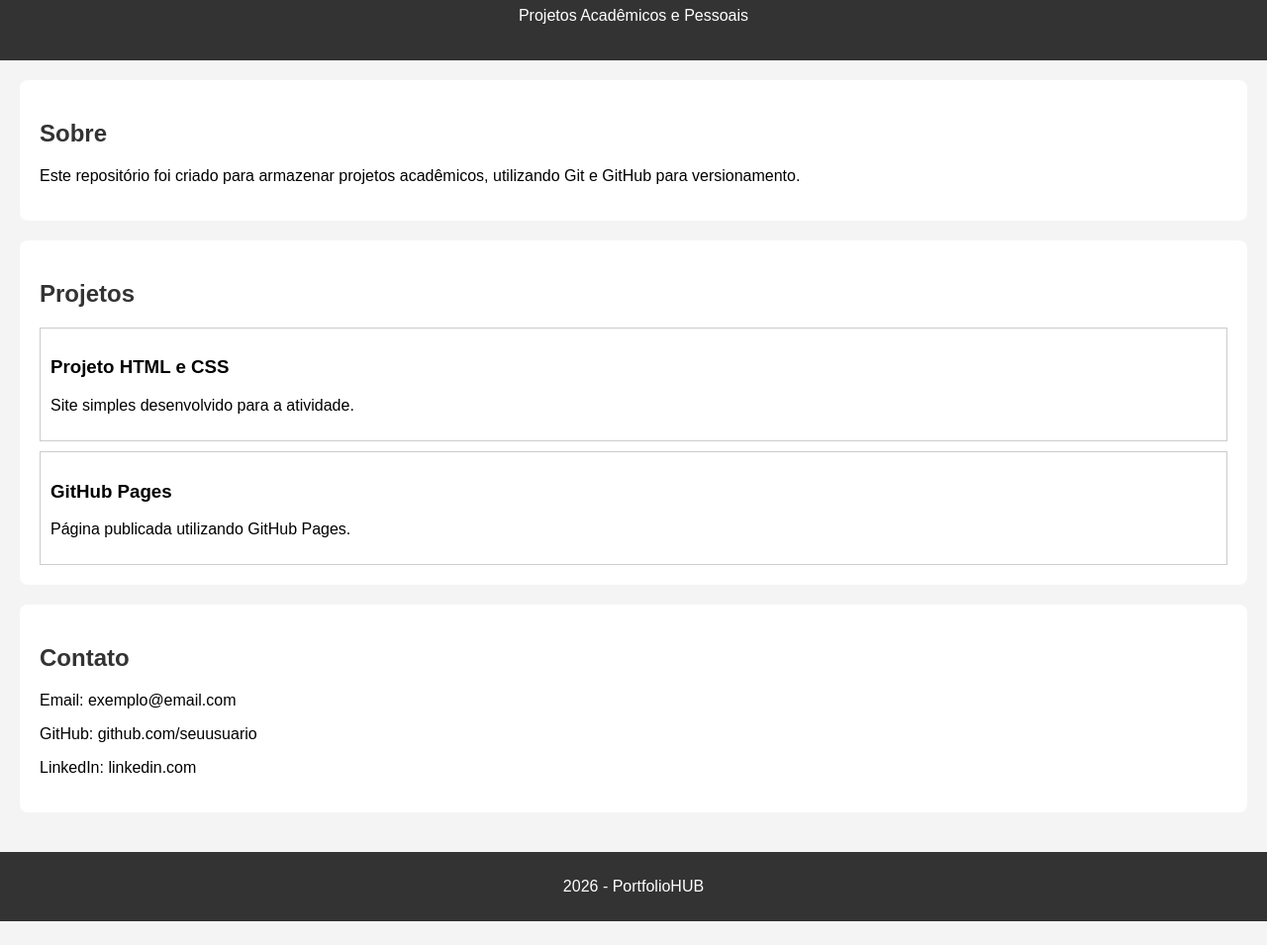
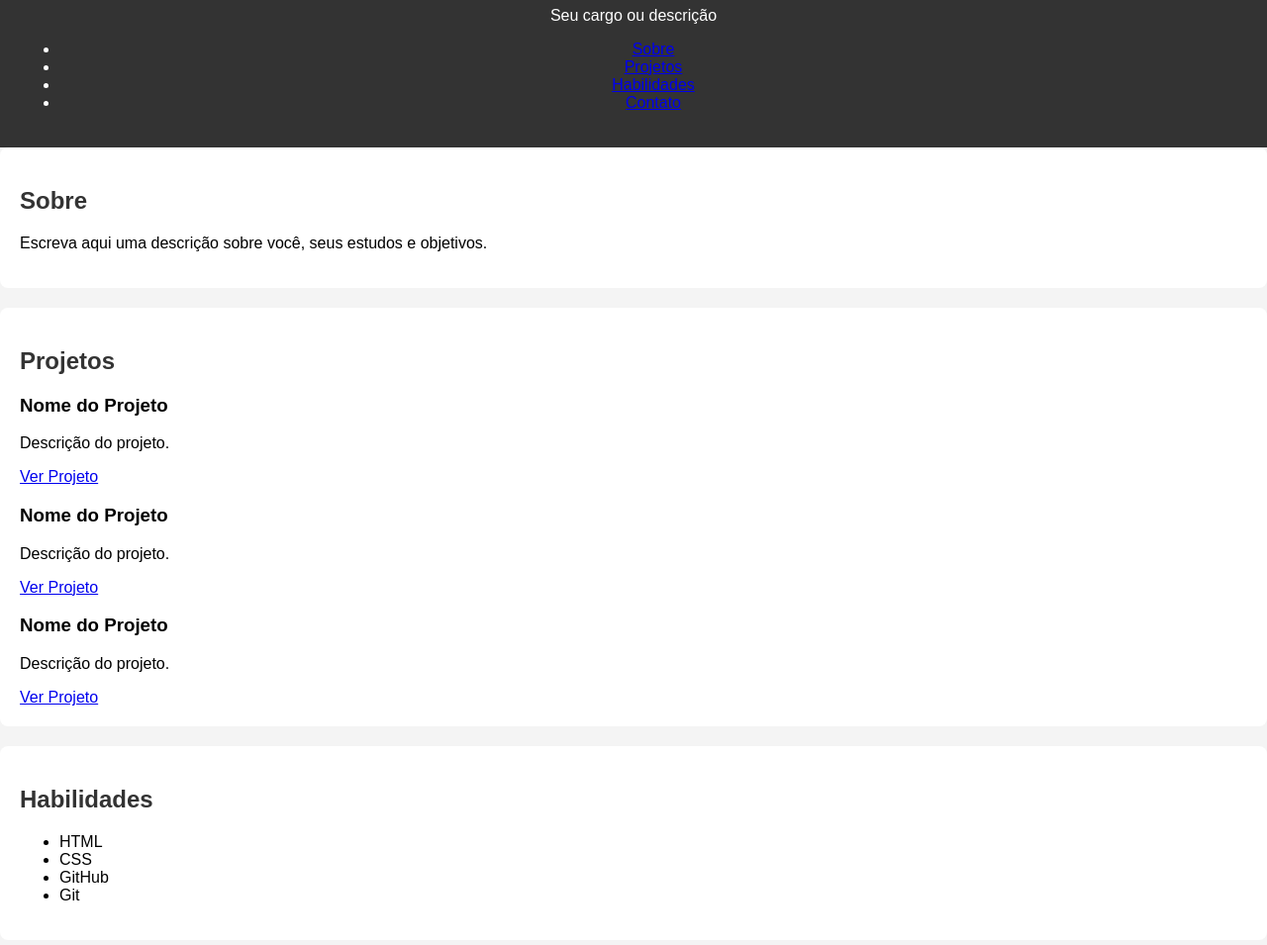
Before and after one commit to HDGAMERofi/PortfolioHUB, a plain HTML site: page index.html in a window 1280 px wide. Shown: the part 93-1048 px from the top of the page at 99% size. Before the commit the page ends 1024 px from the top, so only its background shows below. Drawn offline with Linux system fonts and the light colour scheme.

Commit message:
Update index.html

```diff
--- a/index.html
+++ b/index.html
@@ -3,53 +3,147 @@
 <head>
     <meta charset="UTF-8">
     <meta name="viewport" content="width=device-width, initial-scale=1.0">
+
     <title>PortfolioHUB</title>
 
+    <!-- Conexão com o CSS -->
     <link rel="stylesheet" href="style.css">
 </head>
 <body>
 
+    <!-- Cabeçalho -->
     <header>
-        <h1>PortfolioHUB</h1>
-        <p>Projetos Acadêmicos e Pessoais</p>
+        <div class="container">
+
+            <h1>Seu Nome</h1>
+
+            <p>Seu cargo ou descrição</p>
+
+            <!-- Menu -->
+            <nav>
+                <ul>
+                    <li><a href="#sobre">Sobre</a></li>
+                    <li><a href="#projetos">Projetos</a></li>
+                    <li><a href="#habilidades">Habilidades</a></li>
+                    <li><a href="#contato">Contato</a></li>
+                </ul>
+            </nav>
+
+        </div>
     </header>
 
-    <main>
+    <!-- Sobre -->
+    <section id="sobre">
 
-        <section>
+        <div class="container">
+
             <h2>Sobre</h2>
+
             <p>
-                Este repositório foi criado para armazenar projetos acadêmicos,
-                utilizando Git e GitHub para versionamento.
+                Escreva aqui uma descrição sobre você,
+                seus estudos e objetivos.
             </p>
-        </section>
 
-        <section>
+        </div>
+
+    </section>
+
+    <!-- Projetos -->
+    <section id="projetos">
+
+        <div class="container">
+
             <h2>Projetos</h2>
 
-            <div class="projeto">
-                <h3>Projeto HTML e CSS</h3>
-                <p>Site simples desenvolvido para a atividade.</p>
+            <div class="cards">
+
+                <!-- Projeto 1 -->
+                <div class="card">
+
+                    <h3>Nome do Projeto</h3>
+
+                    <p>
+                        Descrição do projeto.
+                    </p>
+
+                    <a href="#">Ver Projeto</a>
+
+                </div>
+
+                <!-- Projeto 2 -->
+                <div class="card">
+
+                    <h3>Nome do Projeto</h3>
+
+                    <p>
+                        Descrição do projeto.
+                    </p>
+
+                    <a href="#">Ver Projeto</a>
+
+                </div>
+
+                <!-- Projeto 3 -->
+                <div class="card">
+
+                    <h3>Nome do Projeto</h3>
+
+                    <p>
+                        Descrição do projeto.
+                    </p>
+
+                    <a href="#">Ver Projeto</a>
+
+                </div>
+
             </div>
 
-            <div class="projeto">
-                <h3>GitHub Pages</h3>
-                <p>Página publicada utilizando GitHub Pages.</p>
-            </div>
+        </div>
 
-        </section>
+    </section>
 
-        <section>
+    <!-- Habilidades -->
+    <section id="habilidades">
+
+        <div class="container">
+
+            <h2>Habilidades</h2>
+
+            <ul>
+                <li>HTML</li>
+                <li>CSS</li>
+                <li>GitHub</li>
+                <li>Git</li>
+            </ul>
+
+        </div>
+
+    </section>
+
+    <!-- Contato -->
+    <section id="contato">
+
+        <div class="container">
+
             <h2>Contato</h2>
-            <p>Email: exemplo@email.com</p>
+
+            <p>Email: seuemail@email.com</p>
+
             <p>GitHub: github.com/seuusuario</p>
+
             <p>LinkedIn: linkedin.com</p>
-        </section>
 
-    </main>
+        </div>
 
+    </section>
+
+    <!-- Rodapé -->
     <footer>
-        <p>2026 - PortfolioHUB</p>
+
+        <p>
+            2026 - PortfolioHUB
+        </p>
+
     </footer>
 
 </body>
```
